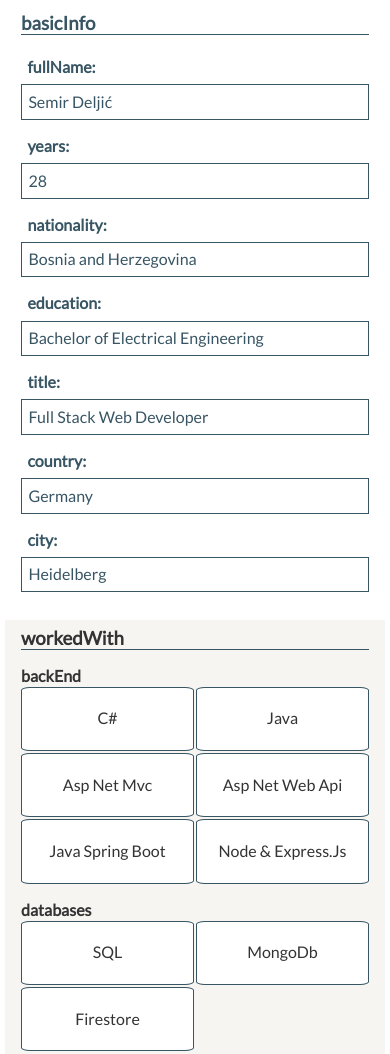
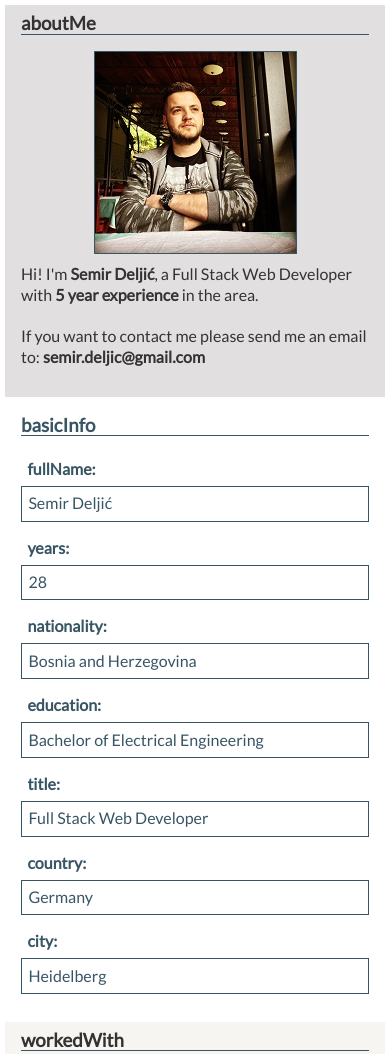
Before and after one commit to Semir-Deljic/developer-thing, a plain HTML site: page index.html in a window 390 px wide. Shown: the top 1054 px of the page. Drawn offline with Linux system fonts and the light colour scheme.

Commit message:
Updated style.css

```diff
--- a/css/style.css
+++ b/css/style.css
@@ -50,7 +50,7 @@ body {
 
 @media (max-width: 768px) {
   .container {
-    grid-template-areas: "info info" "technologies technologies" "about-me about-me" "stack stack" "certification certification" "workplace workplace";
+    grid-template-areas: "about-me about-me" "info info" "technologies technologies" "stack stack" "certification certification" "workplace workplace";
   }
 }
 .container > * {
```
